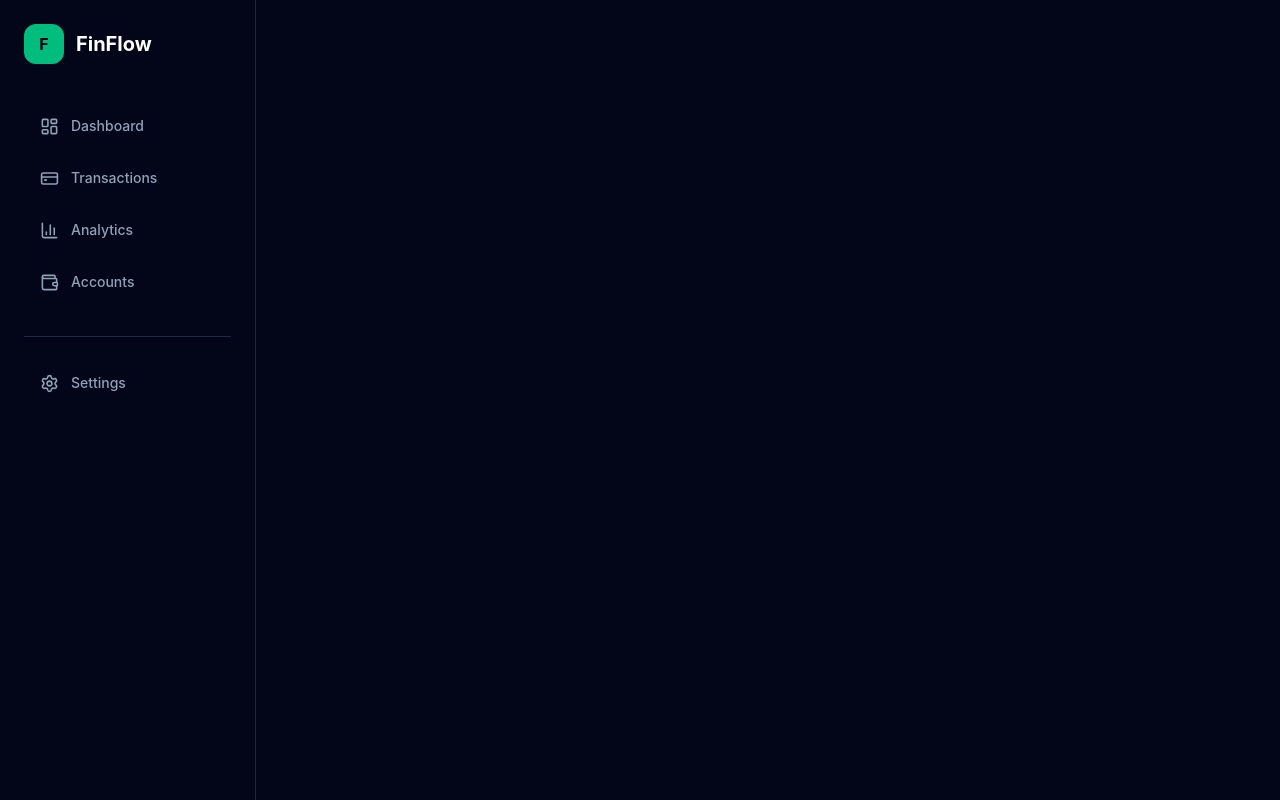
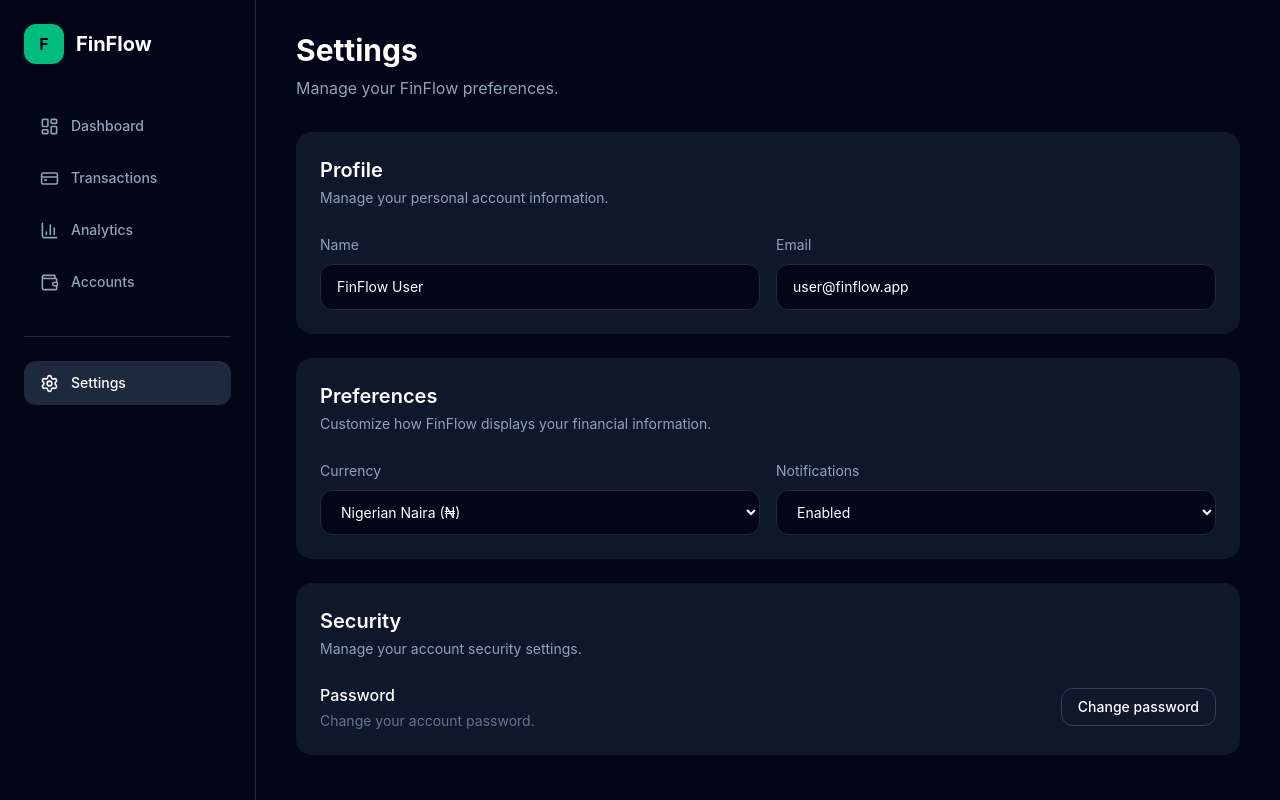
Before and after one commit to Kings06/finflow, a React (Vite) app: page /settings in a window 1280 px wide. Built offline with nearby package versions, Linux system fonts and the light colour scheme; no server answers.

Commit message:
feat: add settings page and navigation

```diff
--- a/src/App.tsx
+++ b/src/App.tsx
@@ -8,6 +8,7 @@
 import TransactionDetails from "./pages/TransactionDetails"
 import Analytics from "./pages/Analytics"
 import Accounts from "./pages/Accounts"
+import Settings from "./pages/Settings"
 
 
 function App() {
@@ -48,6 +49,10 @@
                   path="/accounts"
                   element={<Accounts />}
                 />
+                <Route
+                  path="/settings"
+                  element={<Settings />}
+                />
               </Routes>
             </div>
           </main>
--- a/src/components/MobileNav.tsx
+++ b/src/components/MobileNav.tsx
@@ -83,10 +83,20 @@
               )
             })}
 
-            <button className="flex w-full items-center gap-3 rounded-xl px-4 py-3 text-left text-sm font-medium text-slate-400 hover:bg-slate-900 hover:text-white">
-              <Settings size={19} />
-              Settings
-            </button>
+            <NavLink
+  to="/settings"
+  onClick={onToggle}
+  className={({ isActive }) =>
+    `flex w-full items-center gap-3 rounded-xl px-4 py-3 text-left text-sm font-medium transition ${
+      isActive
+        ? "bg-slate-800 text-white"
+        : "text-slate-400 hover:bg-slate-900 hover:text-white"
+    }`
+  }
+>
+  <Settings size={19} />
+  Settings
+</NavLink>
           </nav>
         </div>
       )}
--- a/src/components/Sidebar.tsx
+++ b/src/components/Sidebar.tsx
@@ -65,11 +65,20 @@
 </nav>
 
       <div className="mt-8 border-t border-slate-800 pt-6">
-        <button className="flex w-full items-center gap-3 rounded-xl px-4 py-3 text-left text-sm font-medium text-slate-400 transition hover:bg-slate-900 hover:text-white">
-          <Settings size={19} />
-          Settings
-        </button>
-      </div>
+  <NavLink
+    to="/settings"
+    className={({ isActive }) =>
+      `flex w-full items-center gap-3 rounded-xl px-4 py-3 text-left text-sm font-medium transition ${
+        isActive
+          ? "bg-slate-800 text-white"
+          : "text-slate-400 hover:bg-slate-900 hover:text-white"
+      }`
+    }
+  >
+    <Settings size={19} />
+    Settings
+  </NavLink>
+</div>
     </aside>
   )
 }
--- /dev/null
+++ b/src/pages/Settings.tsx
@@ -0,0 +1,141 @@
+function Settings() {
+  return (
+    <div>
+      <h1 className="text-3xl font-bold">
+        Settings
+      </h1>
+
+      <p className="mt-2 text-slate-400">
+        Manage your FinFlow preferences.
+      </p>
+
+      <div className="mt-8 space-y-6">
+        <section className="rounded-2xl bg-slate-900 p-6">
+          <h2 className="text-xl font-semibold">
+            Profile
+          </h2>
+
+          <p className="mt-1 text-sm text-slate-400">
+            Manage your personal account information.
+          </p>
+
+          <div className="mt-6 grid gap-4 md:grid-cols-2">
+            <div>
+              <label className="text-sm text-slate-400">
+                Name
+              </label>
+
+              <input
+                type="text"
+                defaultValue="FinFlow User"
+                className="mt-2 w-full rounded-xl border border-slate-800 bg-slate-950 px-4 py-3 text-sm outline-none transition focus:border-emerald-500"
+              />
+            </div>
+
+            <div>
+              <label className="text-sm text-slate-400">
+                Email
+              </label>
+
+              <input
+                type="email"
+                defaultValue="user@finflow.app"
+                className="mt-2 w-full rounded-xl border border-slate-800 bg-slate-950 px-4 py-3 text-sm outline-none transition focus:border-emerald-500"
+              />
+            </div>
+          </div>
+        </section>
+
+        <section className="rounded-2xl bg-slate-900 p-6">
+          <h2 className="text-xl font-semibold">
+            Preferences
+          </h2>
+
+          <p className="mt-1 text-sm text-slate-400">
+            Customize how FinFlow displays your financial
+            information.
+          </p>
+
+          <div className="mt-6 grid gap-4 md:grid-cols-2">
+            <div>
+              <label className="text-sm text-slate-400">
+                Currency
+              </label>
+
+              <select
+                defaultValue="NGN"
+                className="mt-2 w-full rounded-xl border border-slate-800 bg-slate-950 px-4 py-3 text-sm text-white outline-none transition focus:border-emerald-500"
+              >
+                <option value="NGN">
+                  Nigerian Naira (₦)
+                </option>
+
+                <option value="USD">
+                  US Dollar ($)
+                </option>
+
+                <option value="EUR">
+                  Euro (€)
+                </option>
+
+                <option value="GBP">
+                  British Pound (£)
+                </option>
+              </select>
+            </div>
+
+            <div>
+              <label className="text-sm text-slate-400">
+                Notifications
+              </label>
+
+              <select
+                defaultValue="enabled"
+                className="mt-2 w-full rounded-xl border border-slate-800 bg-slate-950 px-4 py-3 text-sm text-white outline-none transition focus:border-emerald-500"
+              >
+                <option value="enabled">
+                  Enabled
+                </option>
+
+                <option value="disabled">
+                  Disabled
+                </option>
+              </select>
+            </div>
+          </div>
+        </section>
+
+        <section className="rounded-2xl bg-slate-900 p-6">
+          <h2 className="text-xl font-semibold">
+            Security
+          </h2>
+
+          <p className="mt-1 text-sm text-slate-400">
+            Manage your account security settings.
+          </p>
+
+          <div className="mt-6 flex flex-col gap-4 sm:flex-row sm:items-center sm:justify-between">
+            <div>
+              <p className="font-medium">
+                Password
+              </p>
+
+              <p className="mt-1 text-sm text-slate-500">
+                Change your account password.
+              </p>
+            </div>
+
+            <button
+              type="button"
+              className="rounded-xl border border-slate-700 px-4 py-2 text-sm font-medium transition hover:border-slate-500 hover:bg-slate-800"
+            >
+              Change password
+            </button>
+          </div>
+        </section>
+      </div>
+    </div>
+  )
+}
+
+export default Settings
```
